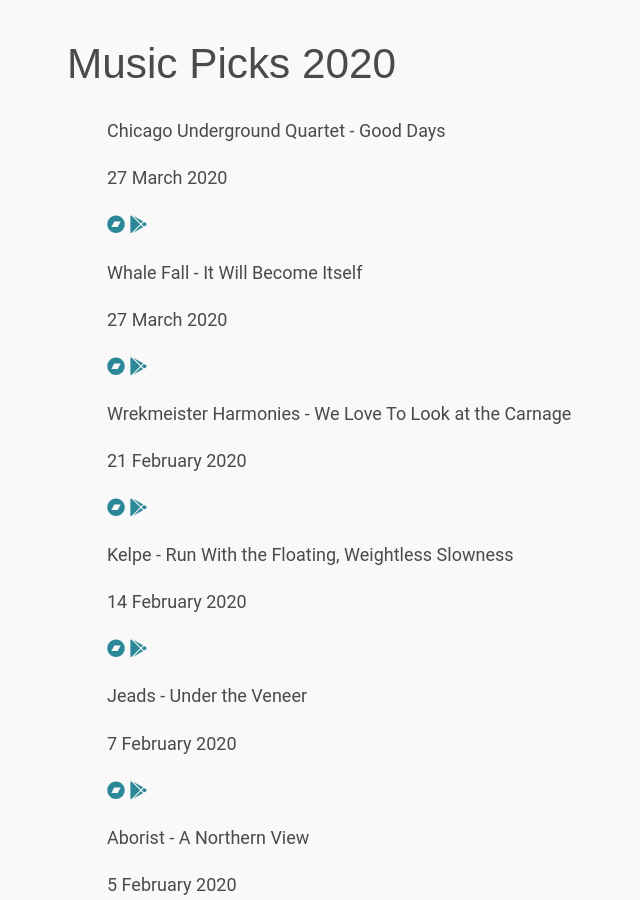
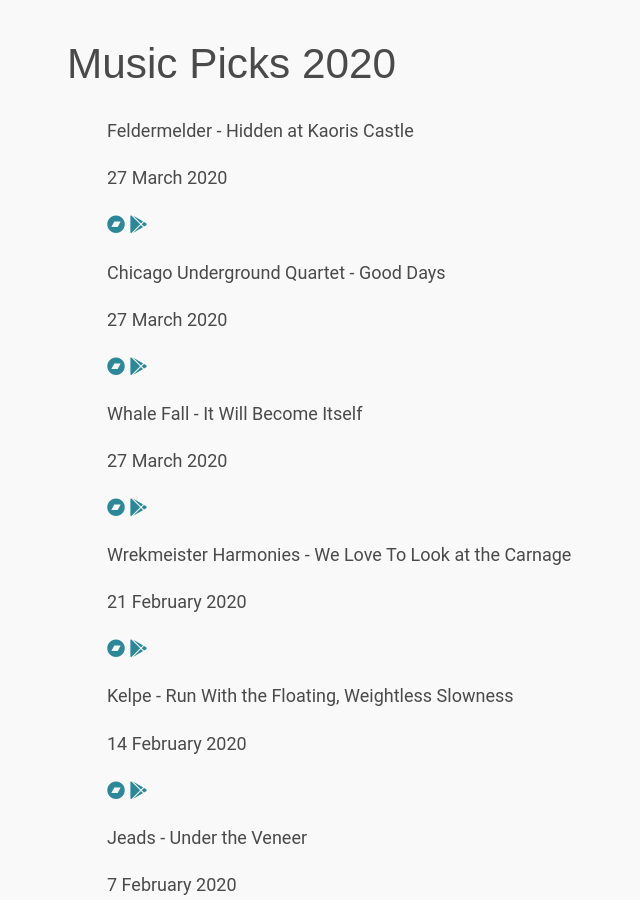
Before and after one commit to edclements/website, a Jekyll site: the page built from music-picks/2020.html, in a window 1280 px wide and 900 px high. Shown: the whole window, without its empty margins (231-871 px from the left). Built offline with Jekyll 4.4.1, drawn with Linux system fonts in a browser that asks for light colours; nearby versions of some CDN libraries.

Commit message:
Add release

```diff
--- a/_data/music-picks/2020.yml
+++ b/_data/music-picks/2020.yml
@@ -91,3 +91,9 @@
   date: 2020-03-27
   google: https://play.google.com/music/listen?u=0#/album/B7jcyqog4afdjxt2k5cnsriuxqe
   title: Good Days
+
+- artist: Feldermelder
+  bandcamp: https://feldermelder.bandcamp.com/album/hidden-in-kaoris-castle
+  date: 2020-03-27
+  google: https://play.google.com/music/listen?hl=en-GB&tab=rY&u=0#/album/Bq7ehfzajkuadythf4dynmiyaqy
+  title: Hidden at Kaoris Castle
```
